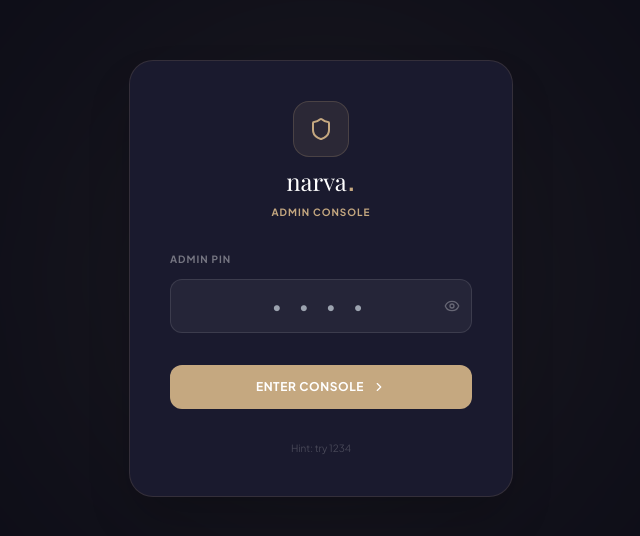
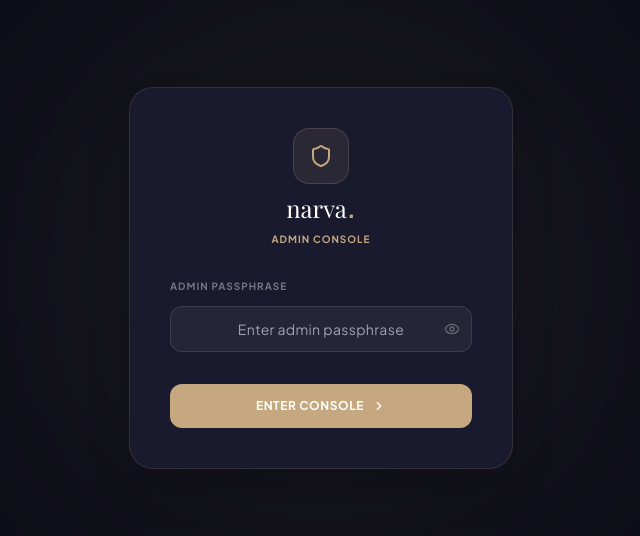
Before and after one commit to quadroitsolution-maker/Narva, a Next.js app: page /admin in a window 1280 px wide. Shown: the part 122-658 px from the top of the page, without its empty margins (319-959 px from the left). Built offline with nearby package versions, Linux system fonts and the light colour scheme.

Commit message:
security: update admin login credentials and remove credentials hint from UI

```diff
--- a/app/admin/page.tsx
+++ b/app/admin/page.tsx
@@ -18,7 +18,7 @@ import { motion, AnimatePresence } from 'framer-motion'
 
 // ─── Mock Data ────────────────────────────────────────────────────────────────
 
-const ADMIN_PIN = '1234'
+const ADMIN_PIN = 'Narva@!89723Z_w2'
 
 const KPI = { revenue: 24780, orders: 62, subscriptions: 148, newCustomers: 28 }
 
@@ -151,17 +151,16 @@ function LoginScreen({ onLogin }: { onLogin: () => void }) {
           </div>
 
           <div className="space-y-3 text-left">
-            <label className="text-[10px] text-white/40 font-bold uppercase tracking-widest block">Admin PIN</label>
+            <label className="text-[10px] text-white/40 font-bold uppercase tracking-widest block">Admin Passphrase</label>
             <div className="relative">
               <input
                 type={showPin ? 'text' : 'password'}
-                inputMode="numeric"
-                maxLength={6}
+                maxLength={32}
                 value={pin}
                 onChange={e => { setPin(e.target.value); setError(false) }}
                 onKeyDown={e => e.key === 'Enter' && attempt()}
-                placeholder="• • • •"
-                className={`w-full bg-white/5 border rounded-xl px-4 py-3 text-white text-center text-lg tracking-[0.4em] focus:outline-none transition-colors ${error ? 'border-red-500/70' : 'border-white/10 focus:border-premium-gold/50'}`}
+                placeholder="Enter admin passphrase"
+                className={`w-full bg-white/5 border rounded-xl px-4 py-3 text-white text-center text-sm tracking-wide focus:outline-none transition-colors ${error ? 'border-red-500/70' : 'border-white/10 focus:border-premium-gold/50'}`}
               />
               <button
                 type="button"
@@ -171,7 +170,7 @@ function LoginScreen({ onLogin }: { onLogin: () => void }) {
                 {showPin ? <EyeOff size={16} /> : <Eye size={16} />}
               </button>
             </div>
-            {error && <p className="text-[11px] text-red-400 text-center">Incorrect PIN. Try again.</p>}
+            {error && <p className="text-[11px] text-red-400 text-center">Incorrect Passphrase. Try again.</p>}
           </div>
 
           <button
@@ -180,8 +179,6 @@ function LoginScreen({ onLogin }: { onLogin: () => void }) {
           >
             Enter Console <ChevronRight size={14} />
           </button>
-
-          <p className="text-[10px] text-white/20">Hint: try 1234</p>
         </div>
       </motion.div>
     </div>
```
